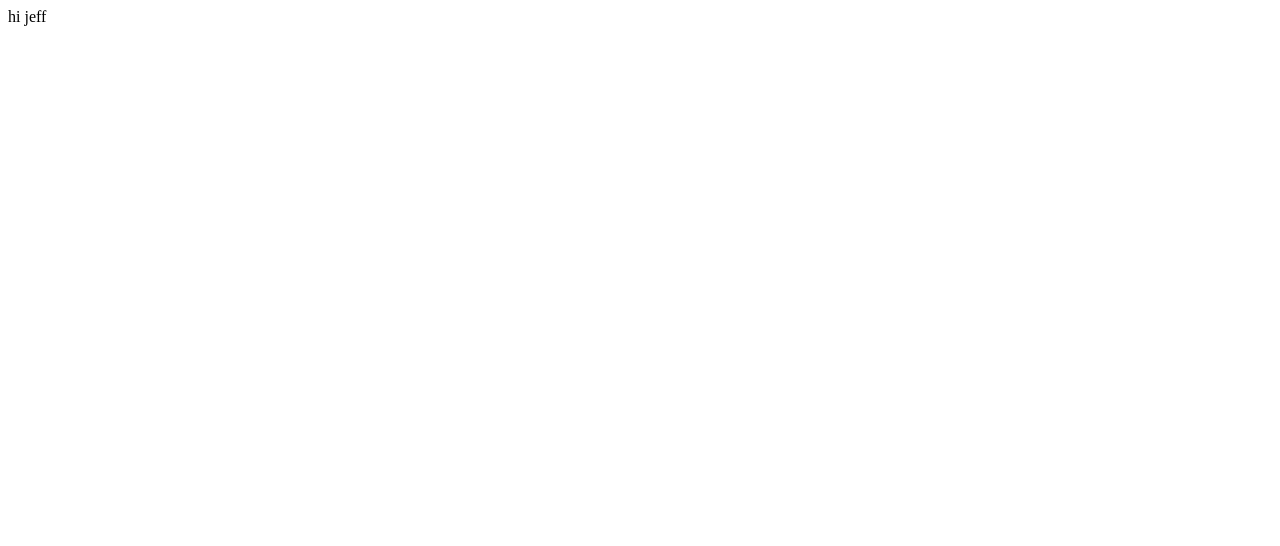
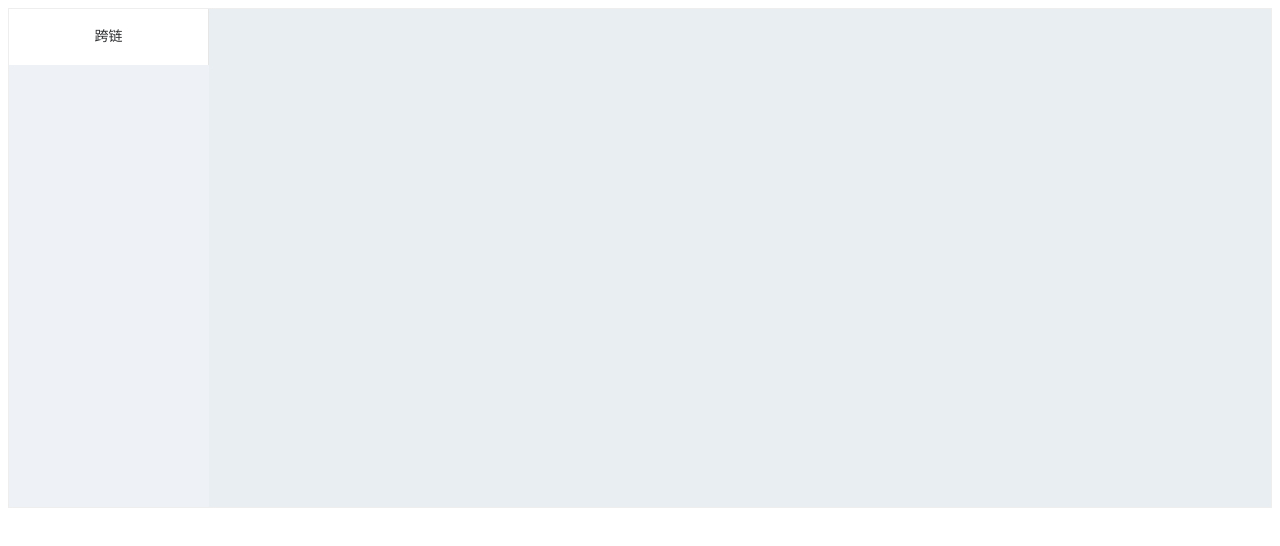
Before and after one commit to JeffShell/vw-line, a Vue app: page /home in a window 1280 px wide. Shown: the top 546 px of the page. Built offline with nearby package versions, Linux system fonts and the light colour scheme.

Commit message:
创建侧边栏功能实现

```diff
--- a/src/views/Home.vue
+++ b/src/views/Home.vue
@@ -1,15 +1,50 @@
 <template>
-<div>
-  hi jeff
-</div>
+  <div>
+    <el-container style="height: 500px; border: 1px solid #eee">
+      <el-aside width="200px" style="background-color: rgb(238, 241, 246)">
+        <el-menu
+            default-active="1"
+            class="el-menu-vertical-demo"
+            unique-opened
+            router>
+          <el-menu-item index="/interblockchainshow">跨链</el-menu-item>
+        </el-menu>
+      </el-aside>
+
+      <el-container>
+        <el-main>
+          <router-view />
+        </el-main>
+      </el-container>
+    </el-container>
+  </div>
+
 </template>
-
 <script>
 export default {
-  name: "Home.vue"
+
 }
 </script>
 
-<style scoped>
+<style leng="scss">
+.el-header,
+.el-footer {
+  background-color: #b3c0d1;
+  color: #333;
+  text-align: center;
+  line-height: 60px;
+}
 
+.el-aside {
+  background-color: #d3dce6;
+  color: #333;
+  text-align: center;
+  line-height: 200px;
+}
+
+.el-main {
+  background-color: #e9eef3;
+  color: #333;
+  text-align: center;
+}
 </style>
```
